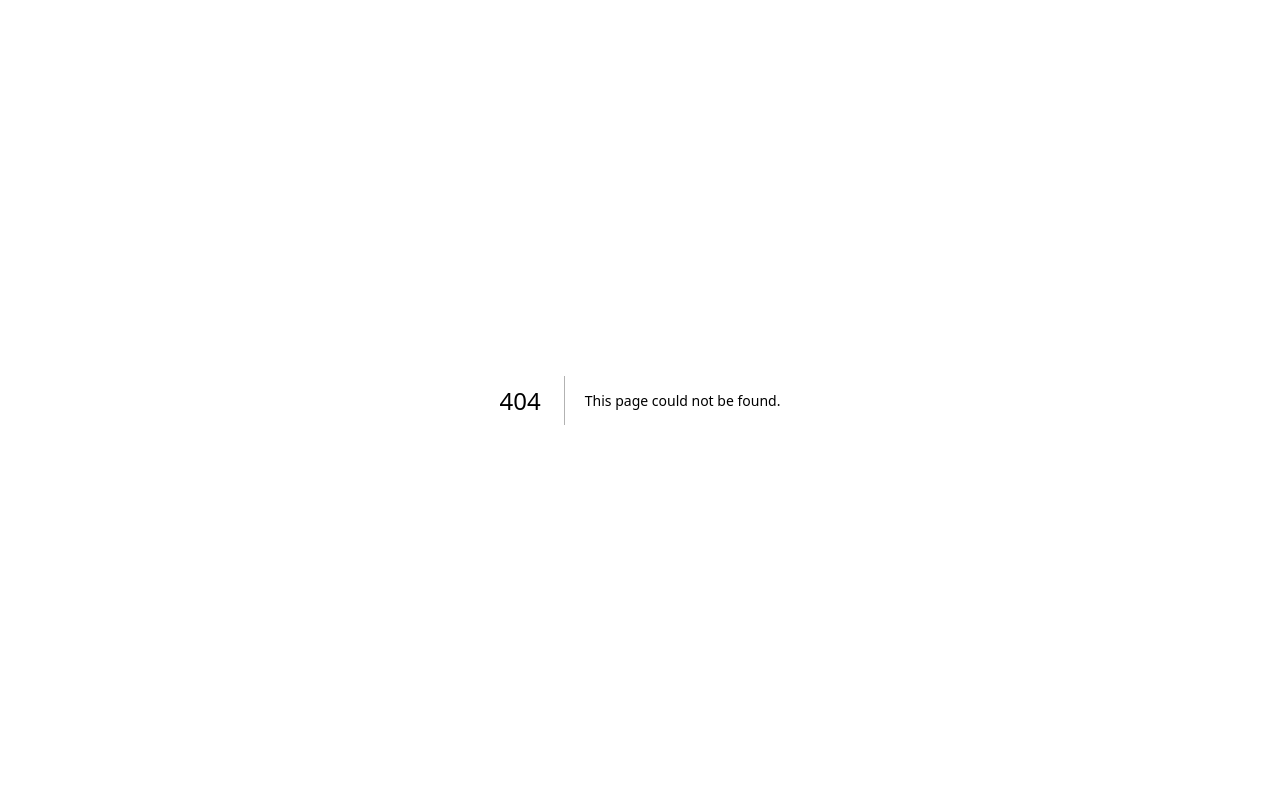
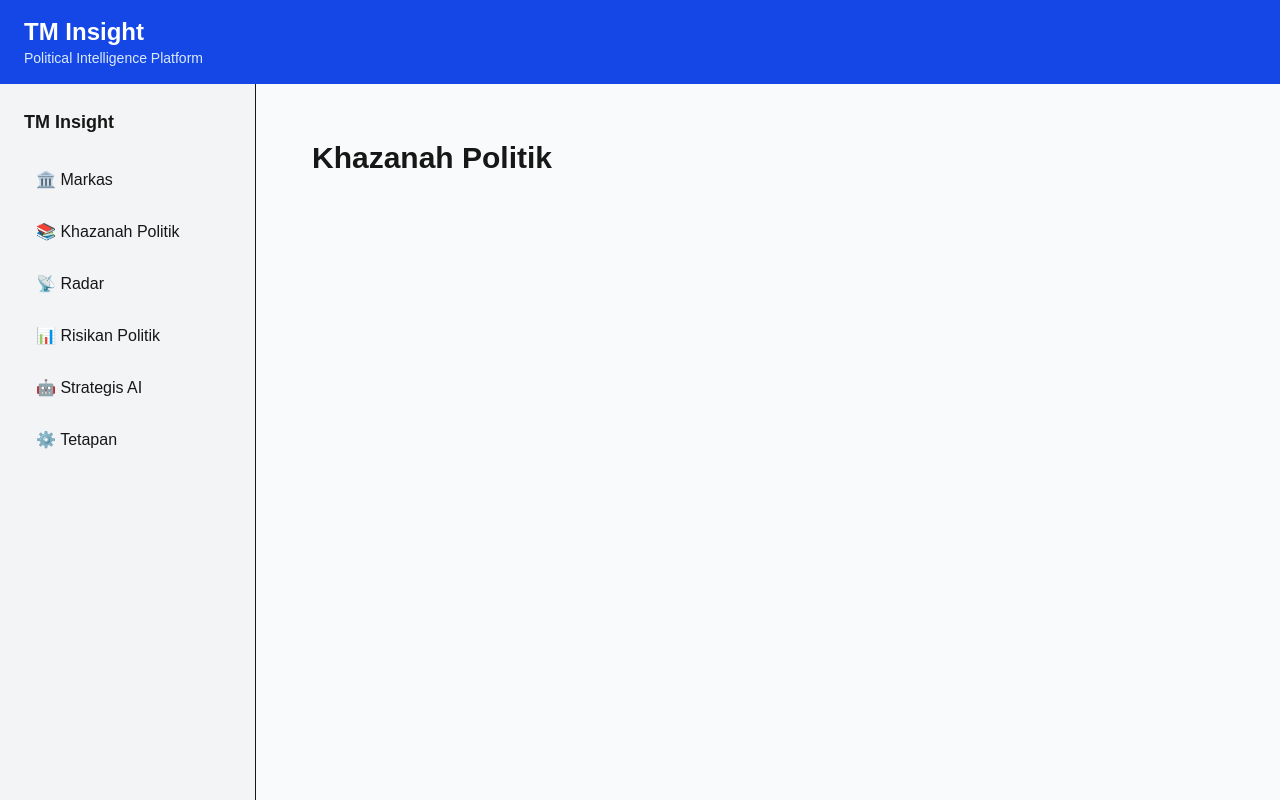
Before and after one commit to Tindak-Muar/tm-insight, a Next.js app in the folder frontend/: page /khazanah-politik in a window 1280 px wide. Before the commit this address had no page. Built offline with nearby package versions, Linux system fonts and the light colour scheme.

Commit message:
v0.3.0 - Shared layout and module routing

```diff
--- /dev/null
+++ b/frontend/app/khazanah-politik/page.tsx
@@ -0,0 +1,7 @@
+export default function KhazanahpPolitikPage() {
+  return (
+    <div className="p-8">
+      <h1 className="text-3xl font-bold">Khazanah Politik</h1>
+    </div>
+  );
+}
--- a/frontend/app/layout.tsx
+++ b/frontend/app/layout.tsx
@@ -1,6 +1,8 @@
 import type { Metadata } from "next";
 import { Geist, Geist_Mono } from "next/font/google";
 import "./globals.css";
+import Header from "@/components/Header";
+import Sidebar from "@/components/Sidebar";
 
 const geistSans = Geist({
   variable: "--font-geist-sans",
@@ -27,7 +29,19 @@ export default function RootLayout({
       lang="en"
       className={`${geistSans.variable} ${geistMono.variable} h-full antialiased`}
     >
-      <body className="min-h-full flex flex-col">{children}</body>
+      <body className="min-h-full">
+  <div className="flex flex-col h-screen">
+    <Header />
+
+    <div className="flex flex-1 overflow-hidden">
+      <Sidebar />
+
+      <main className="flex-1 overflow-y-auto p-6 bg-gray-50">
+        {children}
+      </main>
+    </div>
+  </div>
+</body>
     </html>
   );
 }
--- /dev/null
+++ b/frontend/app/markas/page.tsx
@@ -0,0 +1,7 @@
+export default function MarkasPage() {
+  return (
+    <div className="p-8">
+      <h1 className="text-3xl font-bold">Markas</h1>
+    </div>
+  );
+}
--- a/frontend/app/page.tsx
+++ b/frontend/app/page.tsx
@@ -1,30 +1,5 @@
-import Header from "../components/Header";
-import Sidebar from "../components/Sidebar";
-import DashboardCard from "../components/DashboardCard";
+import { redirect } from "next/navigation";
 
 export default function Home() {
-  return (
-    <main className="min-h-screen bg-gray-100">
-      <Header />
-
-      <div className="flex">
-        <Sidebar />
-
-        <section className="flex-1 p-8">
-          <h2 className="text-4xl font-bold mb-2">Dashboard</h2>
-
-          <p className="text-gray-500 mb-8">
-            Selamat datang ke TM Insight.
-          </p>
-
-          <div className="grid grid-cols-4 gap-6">
-            <DashboardCard title="Berita" value={0} />
-            <DashboardCard title="Kenyataan Media" value={0} />
-            <DashboardCard title="Dokumen" value={0} />
-            <DashboardCard title="Policy Brief" value={0} />
-          </div>
-        </section>
-      </div>
-    </main>
-  );
+  redirect("/markas");
 }
--- /dev/null
+++ b/frontend/app/radar/page.tsx
@@ -0,0 +1,7 @@
+export default function RadarPage() {
+  return (
+    <div className="p-8">
+      <h1 className="text-3xl font-bold">Radar</h1>
+    </div>
+  );
+}
--- /dev/null
+++ b/frontend/app/risikan-politik/page.tsx
@@ -0,0 +1,7 @@
+export default function RisikanPolitikPage() {
+  return (
+    <div className="p-8">
+      <h1 className="text-3xl font-bold">Risikan Politik</h1>
+    </div>
+  );
+}
--- /dev/null
+++ b/frontend/app/strategis-ai/page.tsx
@@ -0,0 +1,7 @@
+export default function StrategisAIPage() {
+  return (
+    <div className="p-8">
+      <h1 className="text-3xl font-bold">Strategis AI</h1>
+    </div>
+  );
+}
--- /dev/null
+++ b/frontend/app/tetapan/page.tsx
@@ -0,0 +1,7 @@
+export default function TetapanPage() {
+  return (
+    <div className="p-8">
+      <h1 className="text-3xl font-bold">Tetapan</h1>
+    </div>
+  );
+}
--- a/frontend/components/Sidebar.tsx
+++ b/frontend/components/Sidebar.tsx
@@ -1,25 +1,28 @@
+import Link from "next/link";
+
 export default function Sidebar() {
   const menus = [
-    "Dashboard",
-    "Khazanah Politik",
-    "Media Intelligence",
-    "Data Analytics",
-    "Election Intelligence",
-    "AI Assistant",
-    "Settings",
+    { name: "🏛️ Markas", href: "/markas" },
+    { name: "📚 Khazanah Politik", href: "/khazanah-politik" },
+    { name: "📡 Radar", href: "/radar" },
+    { name: "📊 Risikan Politik", href: "/risikan-politik" },
+    { name: "🤖 Strategis AI", href: "/strategis-ai" },
+    { name: "⚙️ Tetapan", href: "/tetapan" },
   ];
 
   return (
     <aside className="w-64 bg-gray-100 min-h-screen p-6 border-r">
-      <h2 className="font-bold text-lg mb-6">Menu</h2>
+      <h2 className="font-bold text-lg mb-6">TM Insight</h2>
 
       <ul className="space-y-3">
         {menus.map((menu) => (
-          <li
-            key={menu}
-            className="cursor-pointer rounded-lg px-3 py-2 hover:bg-blue-100"
-          >
-            {menu}
+          <li key={menu.href}>
+            <Link
+              href={menu.href}
+              className="block rounded-lg px-3 py-2 hover:bg-blue-100"
+            >
+              {menu.name}
+            </Link>
           </li>
         ))}
       </ul>
```
Also changed, not shown: 2 other files (tests, documents, lock files or other folders).
